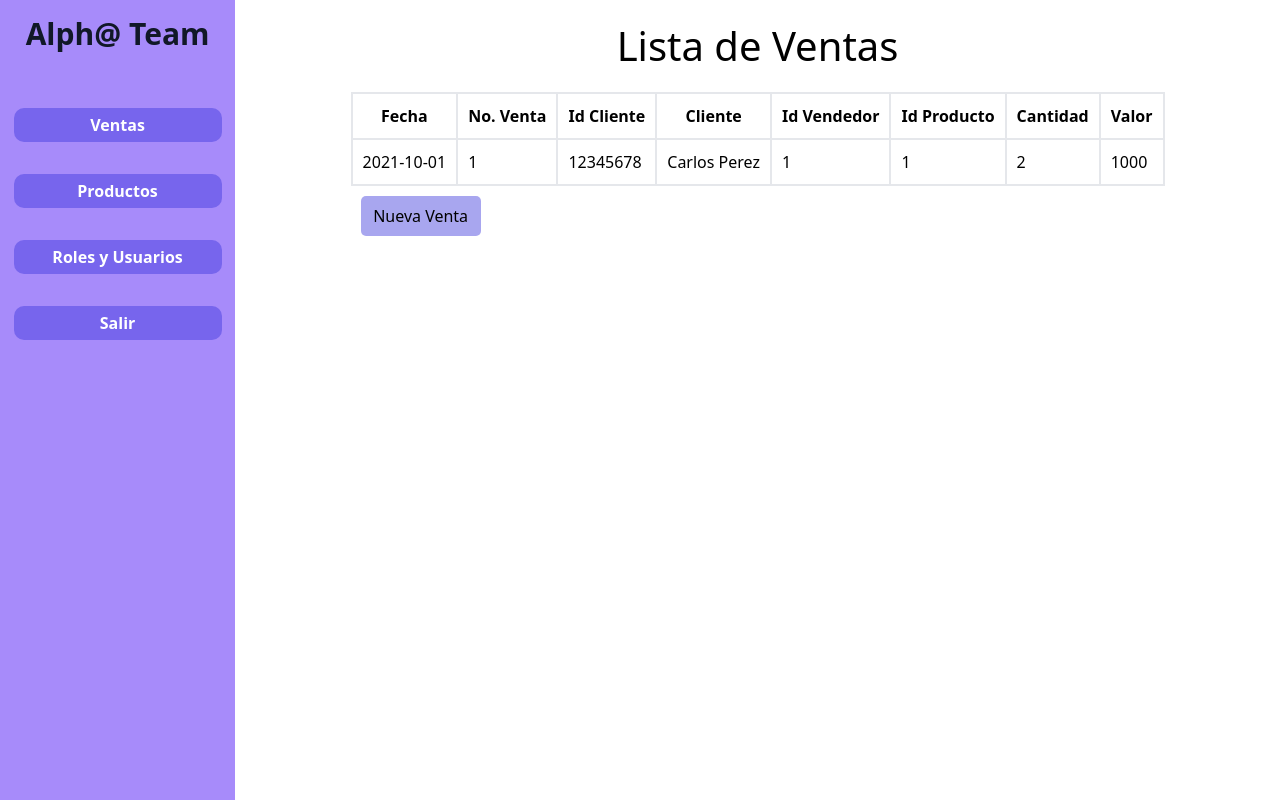
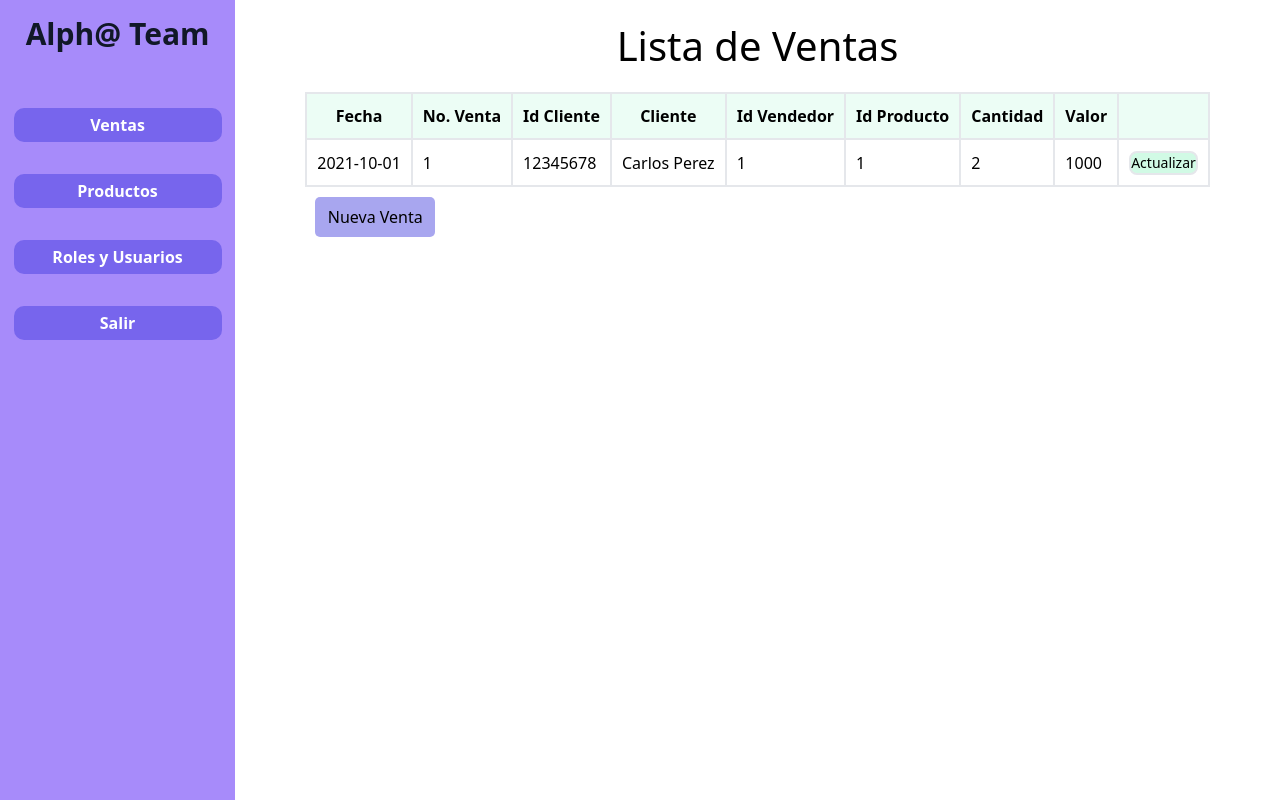
Before and after one commit to crealpe/Mision-Tic-Cliclo-3-alph-, a React (Create React App) app: page /menu in a window 1280 px wide. Built offline with nearby package versions, Linux system fonts and the light colour scheme.

Commit message:
se aumentó boton actualizar el lista ventas

```diff
--- a/src/pages/Menu/Index.jsx
+++ b/src/pages/Menu/Index.jsx
@@ -141,7 +141,7 @@ const TablaVentas = ({ listaVentas }) => {
             <h2 className="titulo">Lista de Ventas</h2>
             <table cellspacing="5" cellpadding="10">
                 <thead>
-                    <tr>
+                    <tr className="bg-green-50">
                     <th className="border-2"> Fecha </th>
                     <th  className="border-2"> No. Venta </th>
                     <th  className="border-2"> Id Cliente </th>
@@ -150,6 +150,7 @@ const TablaVentas = ({ listaVentas }) => {
                     <th  className="border-2"> Id Producto </th>
                     <th  className="border-2"> Cantidad </th>
                     <th  className="border-2"> Valor </th>
+                    <th className="border-2"></th>
                     </tr>
                 </thead>
                 <tbody>
@@ -164,6 +165,7 @@ const TablaVentas = ({ listaVentas }) => {
                             <td   className="border-2">{ventas.idProducto}</td>
                             <td   className="border-2">{ventas.cantidad}</td>
                             <td   className="border-2">{ventas.valor}</td>
+                            <td   className="border-2"><button className="border-2 bg-green-100 rounded-lg text-sm">Actualizar</button></td>
                         </tr>
                         );
                     })}
```
